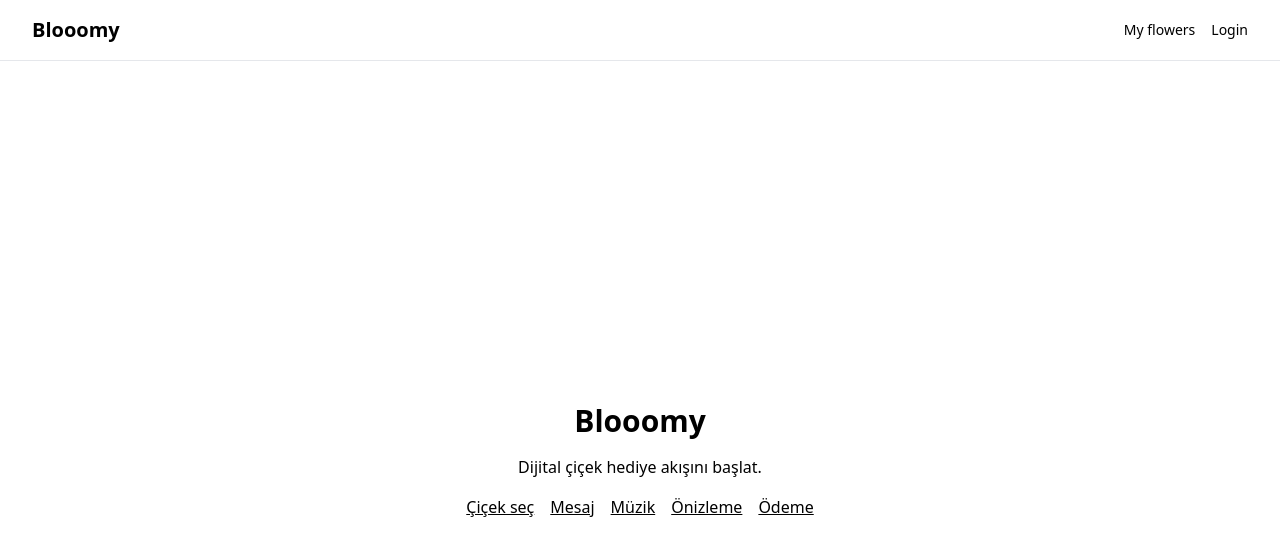
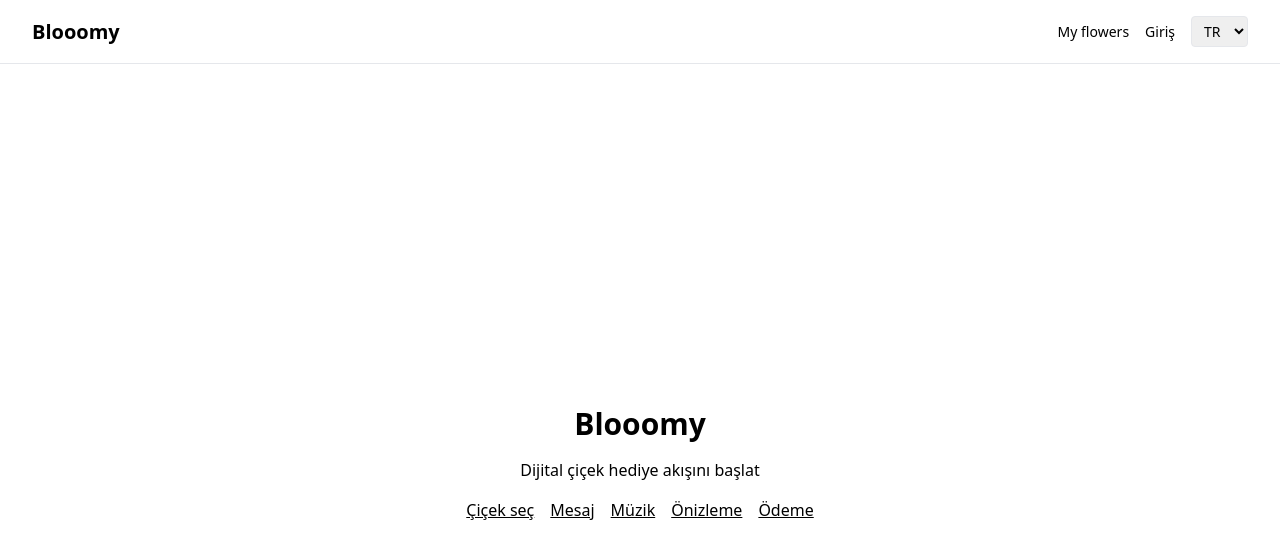
Before and after one commit to mertkan1/bloomy, a Next.js app: page / in a window 1280 px wide. Shown: the top 558 px of the page. Built offline with nearby package versions, Linux system fonts and the light colour scheme; no server answers.

Commit message:
feat(i18n): TR/EN sozlukler, lang cookie, basit dil switcher ve metinler

```diff
--- a/app/gift/[code]/page.tsx
+++ b/app/gift/[code]/page.tsx
@@ -20,7 +20,7 @@ export default async function GiftPage({ params }: { params: { code: string } })
 
   return (
     <main className="min-h-screen">
-      <GiftViewPage />
+      <GiftViewPage order={order} messages={messages || []} />
     </main>
   )
 }
--- /dev/null
+++ b/app/lang/route.ts
@@ -0,0 +1,9 @@
+import { NextRequest, NextResponse } from 'next/server'
+
+export async function POST(req: NextRequest) {
+  const form = await req.formData()
+  const lang = form.get('lang')?.toString() || 'tr'
+  const res = NextResponse.redirect(new URL('/', req.url))
+  res.cookies.set('lang', lang, { path: '/', maxAge: 60 * 60 * 24 * 365 })
+  return res
+}
--- a/app/layout.tsx
+++ b/app/layout.tsx
@@ -1,6 +1,8 @@
 import './globals.css'
 import type { Metadata } from 'next'
 import Link from 'next/link'
+import { cookies } from 'next/headers'
+import { getDictionary, type Locale } from '@/i18n'
 
 export const metadata: Metadata = {
   metadataBase: new URL(process.env.NEXT_PUBLIC_BASE_URL || 'http://localhost:3000'),
@@ -18,15 +20,24 @@ export const metadata: Metadata = {
 }
 
 export default function RootLayout({ children }: { children: React.ReactNode }) {
+  const cookieStore = cookies()
+  const locale = (cookieStore.get('lang')?.value as Locale) || 'tr'
+  const dict = getDictionary(locale)
   return (
-    <html lang="tr" suppressHydrationWarning>
+    <html lang={locale} suppressHydrationWarning>
       <body>
         <header className="px-6 lg:px-8 py-4 border-b">
           <nav className="max-w-7xl mx-auto flex items-center justify-between">
             <Link href="/" className="text-xl font-semibold">Blooomy</Link>
             <div className="flex items-center gap-4">
-              <Link href="/my-flowers" className="text-sm">My flowers</Link>
-              <Link href="/login" className="text-sm">Login</Link>
+              <Link href="/my-flowers" className="text-sm">{dict['nav.myFlowers']}</Link>
+              <Link href="/login" className="text-sm">{dict['nav.login']}</Link>
+              <form action="/lang" method="post">
+                <select name="lang" defaultValue={locale} className="text-sm border rounded px-2 py-1">
+                  <option value="tr">TR</option>
+                  <option value="en">EN</option>
+                </select>
+              </form>
             </div>
           </nav>
         </header>
--- a/app/page.tsx
+++ b/app/page.tsx
@@ -1,9 +1,14 @@
+import { cookies } from 'next/headers'
+import { getDictionary, type Locale } from '@/i18n'
+
 export default function HomePage() {
+  const locale = (cookies().get('lang')?.value as Locale) || 'tr'
+  const dict = getDictionary(locale)
   return (
     <main className="min-h-screen flex items-center justify-center">
       <div className="text-center space-y-4">
-        <h1 className="text-3xl font-semibold">Blooomy</h1>
-        <p className="text-muted-foreground">Dijital çiçek hediye akışını başlat.</p>
+        <h1 className="text-3xl font-semibold">{dict['home.title']}</h1>
+        <p className="text-muted-foreground">{dict['home.subtitle']}</p>
         <div className="flex items-center gap-4 justify-center">
           <a className="underline" href="/(flow)/select-flower">Çiçek seç</a>
           <a className="underline" href="/(flow)/message">Mesaj</a>
--- /dev/null
+++ b/i18n/dictionaries/en.json
@@ -0,0 +1,6 @@
+{
+  "nav.myFlowers": "My flowers",
+  "nav.login": "Login",
+  "home.title": "Blooomy",
+  "home.subtitle": "Start the digital flower gift flow"
+}
--- /dev/null
+++ b/i18n/dictionaries/tr.json
@@ -0,0 +1,6 @@
+{
+  "nav.myFlowers": "My flowers",
+  "nav.login": "Giriş",
+  "home.title": "Blooomy",
+  "home.subtitle": "Dijital çiçek hediye akışını başlat"
+}
--- /dev/null
+++ b/i18n/index.ts
@@ -0,0 +1,10 @@
+import en from './dictionaries/en.json'
+import tr from './dictionaries/tr.json'
+
+export type Locale = 'en' | 'tr'
+
+const dictionaries: Record<Locale, Record<string, string>> = { en, tr }
+
+export function getDictionary(locale: Locale) {
+  return dictionaries[locale]
+}
```
